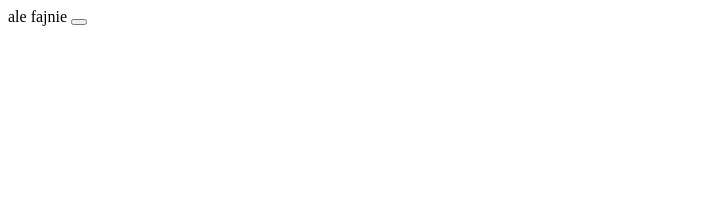
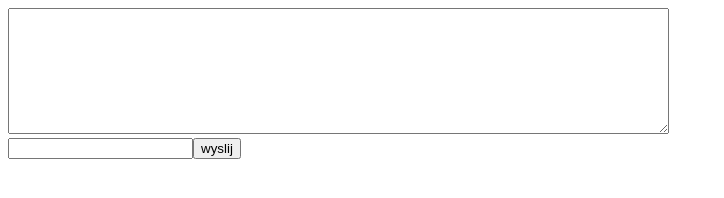
Before and after one commit to skoorupa/tak, a website: page index.html in a window 1280 px wide. Shown: the whole page, without its empty margins (0-724 px from the left). Drawn offline with Linux system fonts and the light colour scheme.

Commit message:
nadzieja

```diff
--- a/index.html
+++ b/index.html
@@ -5,13 +5,19 @@
     <title>stronka</title>
   </head>
   <body>
-    ale fajnie <button onclick="tak()"></button>
+    <textarea name="name" rows="8" cols="80" id="textarea" readonly></textarea><br>
+    <input type="text" name="" value="" id="input"><button onclick="wyslij(this.value)" type="button" name="button">wyslij</button>
 
     <script type="text/javascript">
       var connection = new WebSocket('ws://'+window.location.hostname+":8000", ['soap', 'xmpp']);
       connection.onmessage = function (event) {
         console.log(event.data);
       }
+
+      function wyslij(txt) {
+        connection.send(txt);
+        document.getElementById('textarea').textContent += txt;
+      }
     </script>
   </body>
 </html>
--- a/package.json
+++ b/package.json
@@ -8,7 +8,7 @@
     "npm": "*"
   },
   "scripts": {
-    "start": "node main.js"
+    "start": "npm start"
   },
   "dependencies": {
     "ws": "^4.0.0"
```
